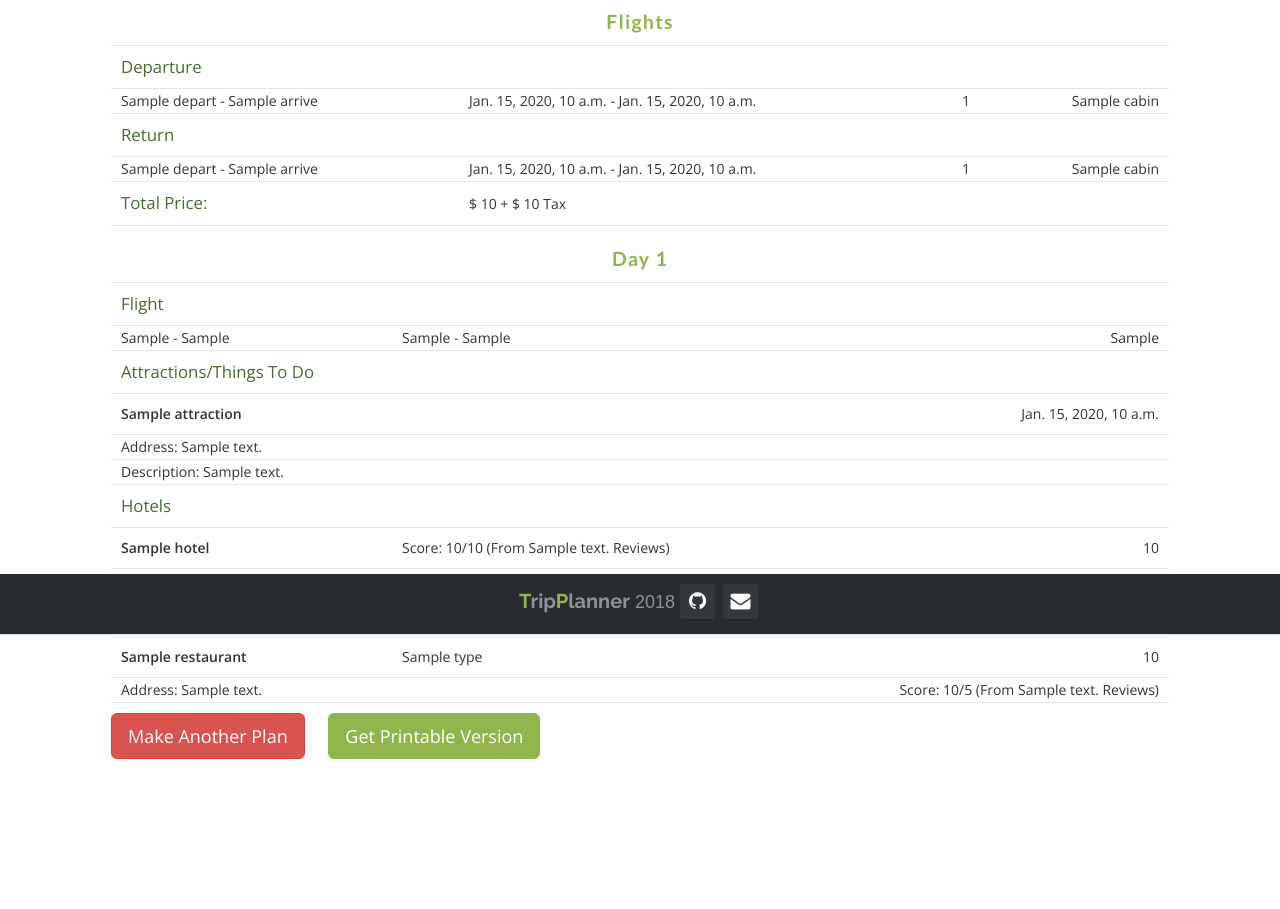
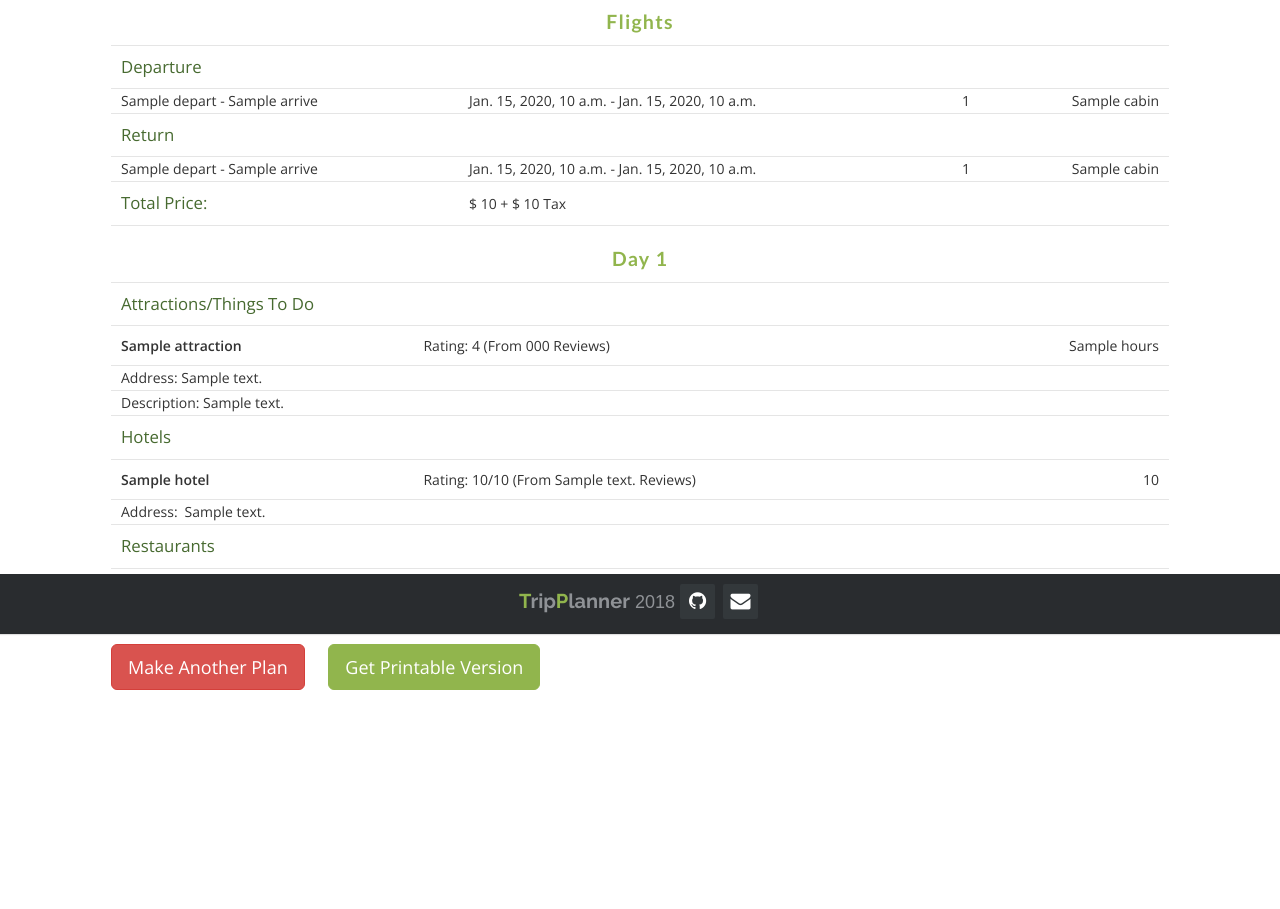
Before and after one commit to HezhiWang/TripDesigner, a Django app: template trip/templates/trip/plan.html in a window 1280 px wide. Shown: the part 166-1075 px from the top of the page. After the commit the page ends 856 px from the top, so only its background shows below. Run offline with Django 3.2, Linux system fonts and the light colour scheme; the template is opened without the code that fills it: most values are stand-ins (such as "Sample title", 1, 10 or a date in 2020); some libraries are stand-ins or nearby versions.

Commit message:
fix missing commit

```diff
--- a/trip/templates/trip/plan.html
+++ b/trip/templates/trip/plan.html
@@ -58,18 +58,6 @@
         <tr>
             <th colspan="6"><h4 class="plan">Day {{forloop.counter}}</h4></th>
         </tr>
-        <!-- Section for Flight -->
-
-        {% if day.flight %}
-        <tr>
-            <td colspan="6"><h5>Flight</h5></td>
-        </tr>
-        <tr>
-            <td>{{day.flight.0}} - {{day.flight.1}}</td>
-            <td colspan="1">{{day.flight.2}} - {{day.flight.3}}</td>
-            <td colspan="2" class="last">{{day.flight.4}}</td>
-        </tr>
-        {% endif %}
         <!-- Section for Attraction -->
         <tr>
             <td colspan="6"><h5>Attractions/Things To Do</h5></td>
@@ -78,14 +66,14 @@
         <!-- Attraction One -->
         <tr>
             <td><h6>{{attraction.name}}</h6></td>
-            <td colspan="1"></td>
-            <td colspan="2" class='last'>{{attraction.time}}</td>
+            <td colspan="1">Rating: {{attraction.rating}} (From {{attraction.number_of_reviews}} Reviews)</td>
+            <td colspan="2" class='last'>{{attraction.hours}}</td>
         </tr>
         <tr>
             <td colspan="6">Address: {{attraction.address}}</td>
         </tr>
         <tr>
-            <td colspan="6">Description: {{attraction.desc}} </td>
+            <td colspan="6">Description: {{attraction.description}} </td>
         </tr>
         {% endfor %}
 
@@ -97,7 +85,7 @@
         {% for hotel in day.hotel %}
         <tr>
             <td><h6>{{hotel.name}}</h6></td>   <!-- (Add a link?) -->
-            <td colspan="1">Score: {{hotel.score}}/10 (From {{hotel.reviews}} Reviews)</td>
+            <td colspan="1">Rating: {{hotel.score}}/10 (From {{hotel.reviews}} Reviews)</td>
             <td colspan="2" class="last">{{hotel.price}}</td>
         </tr>
         <tr>
--- a/trip/views.py
+++ b/trip/views.py
@@ -15,7 +15,7 @@
 
 from .models import Attraction, Hotel #ScrapyItem
 from .plan import Planner
-from .utils import serialize
+from .utils import serialize, parse_flight
 
 from .api.yelp_api import get_restaurants, get_business, search_business
 from .api.flights_api import get_flights, sort_flights
```
